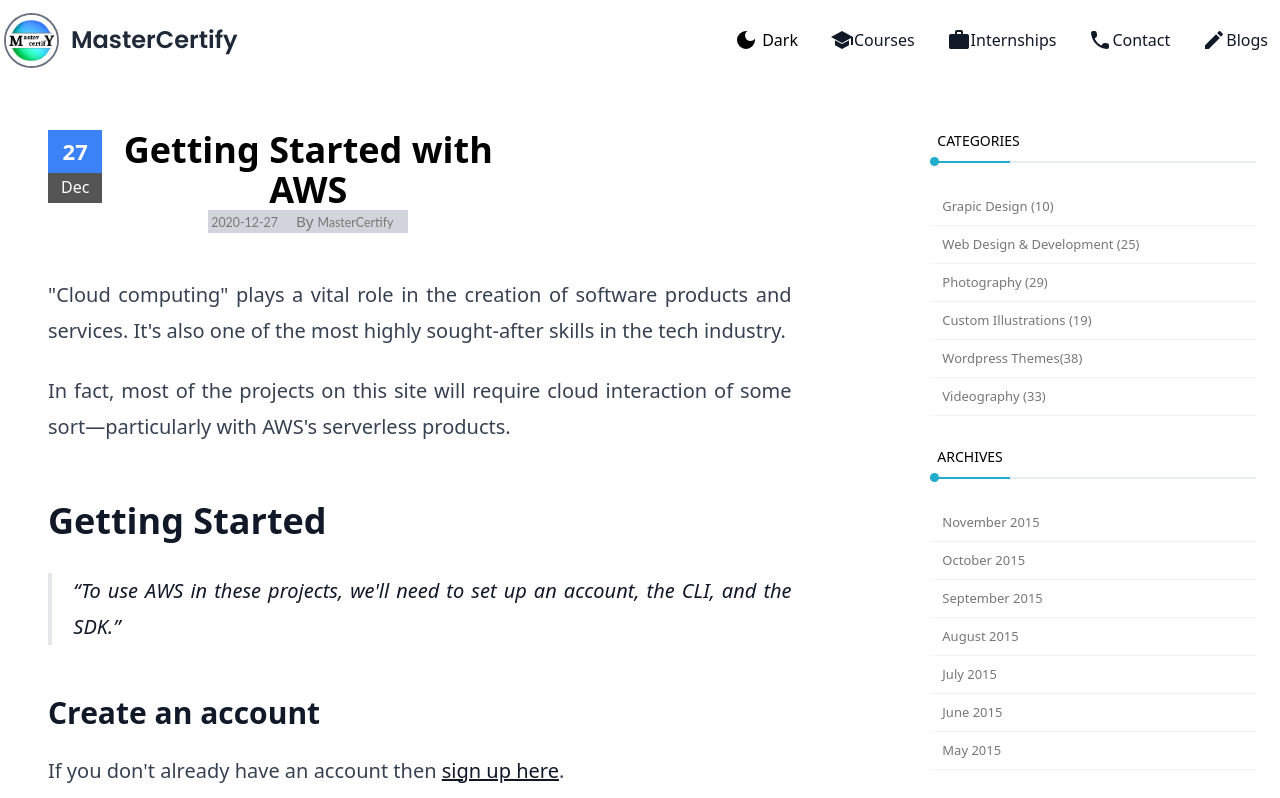
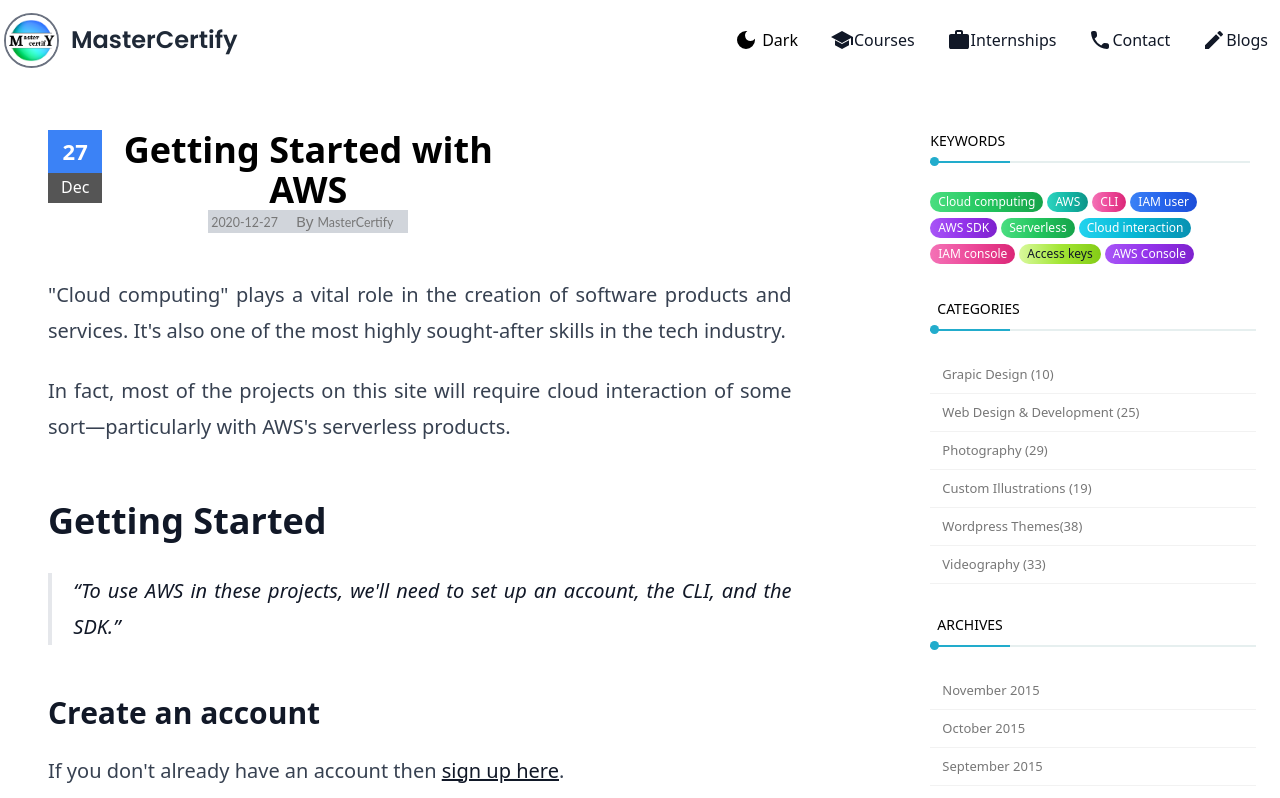
Before and after one commit to vivekkum-ar/MasterCertify-Next13, a Next.js app: page /blogs/aws-quickstart in a window 1280 px wide. Shown: the top 798 px of the page. Built offline with nearby package versions, Linux system fonts and the light colour scheme.

Commit message:
Keyword component works for blogpost

```diff
--- a/app/blogs/[slug]/page.tsx
+++ b/app/blogs/[slug]/page.tsx
@@ -3,6 +3,7 @@
 import fs, { readFileSync } from 'fs';
 import Markdown from 'markdown-to-jsx';
 import getPostMetadata from '@/app/component/getPostMetadata';
+import Keyword from '@/app/component/keywords';
 const matter = require("gray-matter");
 
     const getPostContent = (slug: string) => {
@@ -76,7 +77,16 @@
                   <div className="col-span-12 md:col-span-4 lg:col-span-4 sm:col-span-4 sm:col-span-4 md:absolute md:right-0">
                     <div className="md:sticky md:top-24">
                       <div className="sidebar ">
-                        <div className="widget widget_categories">
+                      <div className=" widget_categories md:max-w-xs max-w-xs">
+                          <div className="widget_title">
+                            <h4>
+                              <span></span>Keywords
+                            </h4>
+                          </div>
+                          <Keyword dictionary={post.data.keywords == undefined ? [] : post.data.keywords.split(",")}></Keyword>
+                        </div>
+
+                        <div className="widget widget_categories mt-4 md:mt-8">
                           <div className="widget_title">
                             <h4>
                               <span></span>Categories
```
